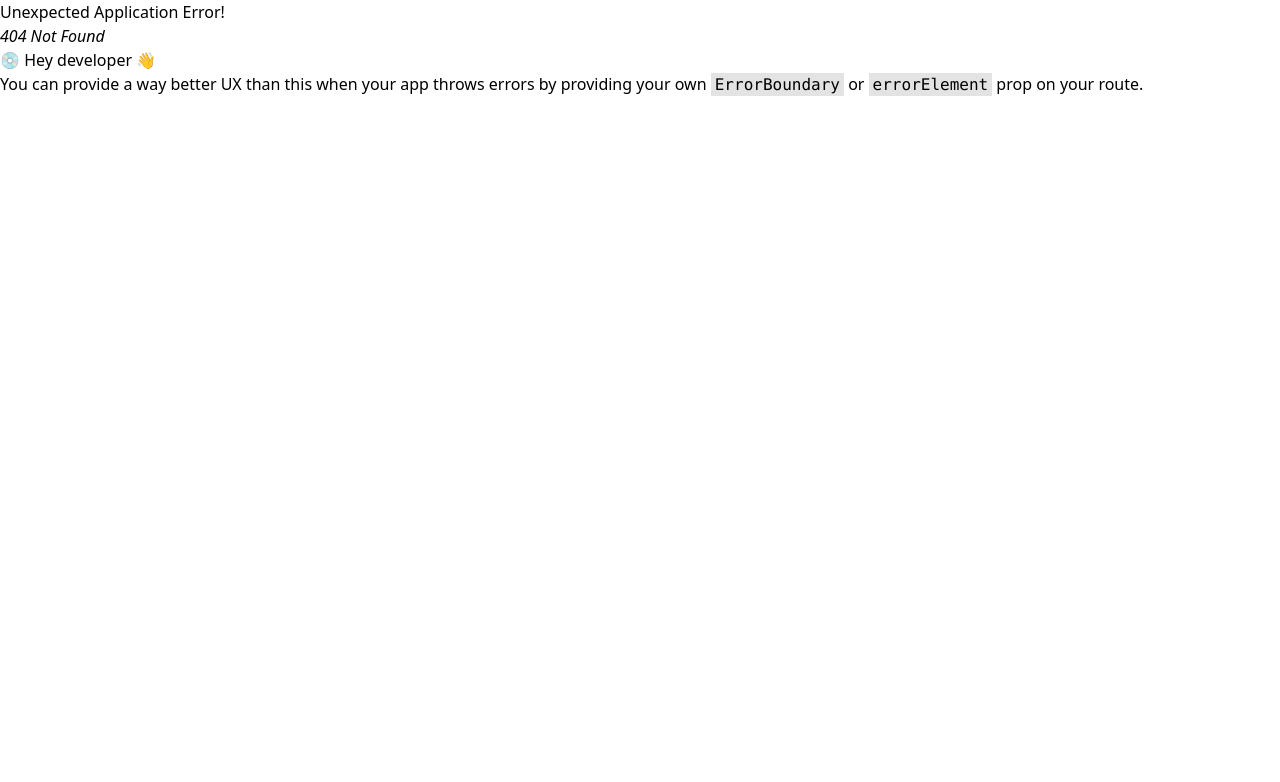
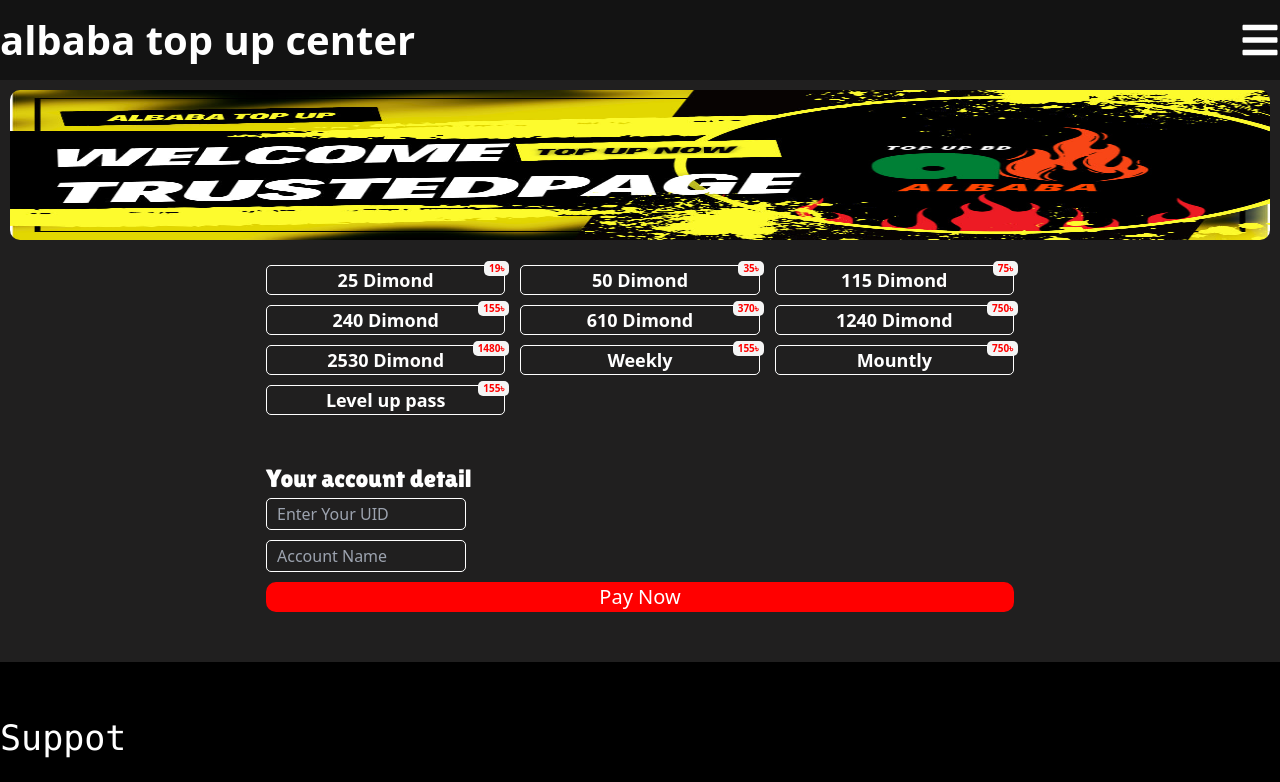
Before and after one commit to alsiam09/albaba-top-up-center, a React (Vite) app: page /TopUpItem in a window 1280 px wide. Before the commit this address had no page. Shown: the top 782 px of the page. Built offline with nearby package versions, Linux system fonts and the light colour scheme.

Commit message:
first commit

```diff
--- a/src/App.jsx
+++ b/src/App.jsx
@@ -2,11 +2,13 @@ import './App.css'
 import { createBrowserRouter , createRoutesFromElements , Route , RouterProvider } from 'react-router-dom'
 import Home from './Page/Home'
 import RootLayOut from './componant/RootLayOut'
+import TopUpItem from './Page/TopUpItem'
 
 function App() {
   let Router = createBrowserRouter(createRoutesFromElements(
     <Route element={<RootLayOut/>}>
     <Route path='/' element={<Home/>}></Route>
+    <Route path='/TopUpItem' element={<TopUpItem/>}></Route>
     </Route>
   ))
   return (
--- /dev/null
+++ b/src/Page/TopUpItem.jsx
@@ -0,0 +1,10 @@
+import React from 'react'
+import TopUppackage from '../componant/TopUppackage'
+
+const TopUpItem = () => {
+  return (
+     <TopUppackage/>
+  )
+}
+
+export default TopUpItem
--- a/src/componant/Menu.jsx
+++ b/src/componant/Menu.jsx
@@ -1,5 +1,6 @@
 import React, { useRef, useState } from 'react'
 import { FaBars } from "react-icons/fa";
+import { Link } from 'react-router-dom';
 const Menu = () => {
   let [Menu , setMenu ] = useState(false)
   let MenuRef = useRef()
@@ -24,14 +25,14 @@ const Menu = () => {
             {Menu ?
                 <div className=' fixed w-[200px] lg:w-[300px]  duration-300 ease-in bg-[#000] h-[100%] top-[0px] right-0'>
                   <ul className='px-[10px] mt-[100px]'>
-                  <li className='text-[white] mb-[10px] text-[25px] lg:text-[30px] w-[100%] py-[5px] hover:bg-[#dbdbdb] hover:text-[#000] flex justify-start px-[20px] rounded-[20px] font-font-name'>Home</li>
+                  <Link to={'/'}><li className='text-[white] mb-[10px] text-[25px] lg:text-[30px] w-[100%] py-[5px] hover:bg-[#dbdbdb] hover:text-[#000] flex justify-start px-[20px] rounded-[20px] font-font-name'>Home</li></Link>
                   <li className='text-[white] mb-[10px] text-[25px] lg:text-[30px] w-[100%] py-[5px] hover:bg-[#dbdbdb] hover:text-[#000] flex justify-start px-[20px] rounded-[20px] font-font-name'>Order</li>
                   <li className='text-[white] mb-[10px] text-[25px] lg:text-[30px] w-[100%] py-[5px] hover:bg-[#dbdbdb] hover:text-[#000] flex justify-start px-[20px] rounded-[20px] font-font-name'>About Us</li>
                   </ul>
                 </div> :
                 <div className=' fixed w-[200px] lg:w-[300px] bg-[#000] h-[100%] duration-300 ease-in top-[0px] right-[-200px] lg:right-[-300px]'>
                    <ul className='px-[10px] mt-[100px]'>
-                  <li className='text-[white] mb-[10px] text-[25px] lg:text-[30px] w-[100%] py-[5px] hover:bg-[#dbdbdb] hover:text-[#000] flex justify-start px-[20px] rounded-[20px] font-font-name'>Home</li>
+                  <Link to={'/'}><li className='text-[white] mb-[10px] text-[25px] lg:text-[30px] w-[100%] py-[5px] hover:bg-[#dbdbdb] hover:text-[#000] flex justify-start px-[20px] rounded-[20px] font-font-name'>Home</li></Link>
                   <li className='text-[white] mb-[10px] text-[25px] lg:text-[30px] w-[100%] py-[5px] hover:bg-[#dbdbdb] hover:text-[#000] flex justify-start px-[20px] rounded-[20px] font-font-name'>Order</li>
                   <li className='text-[white] mb-[10px] text-[25px] lg:text-[30px] w-[100%] py-[5px] hover:bg-[#dbdbdb] hover:text-[#000] flex justify-start px-[20px] rounded-[20px] font-font-name'>About Us</li>
                   </ul>
--- a/src/componant/TopUpProdect.jsx
+++ b/src/componant/TopUpProdect.jsx
@@ -3,33 +3,16 @@ import ProdectImg from '../assets/ProdectImg.png'
 import ProdectImg2 from '../assets/images.png'
 import ProdectImg3 from '../assets/Pubg.webp'
 import ProdectImg4 from '../assets/coc.jpg'
+import { Link } from 'react-router-dom'
 const TopUpProdect = () => {
   return (
     <div className="ProdectBox flex md:mt-[0px] mt-[20px] flex-wrap justify-between">
-        <div className="ProdectItemBox mb-[20px] rounded-[10px] p-[10px] bg-[#000000] w-[48%] md:w-[32%]">
+        <Link to={'/TopUpItem'} className="ProdectItemBox mb-[20px] rounded-[10px] p-[10px] bg-[#000000] w-[48%] md:w-[32%]">
             <a href="https://www.facebook.com/profile.php?id=61558573224947&mibextid=ZbWKwL">
             <img className='rounded-t-[10px] w-[100%]' src={ProdectImg} alt="" />
             <h2 className="ProdectName h-[50px] flex items-center justify-center text-[20px] lg:text-[26px] text-[#fff] font-font-name ">Free Fire</h2>
             </a>
-        </div>
-        <div className="ProdectItemBox mb-[20px] rounded-[10px] p-[10px] bg-[#000000] w-[48%] md:w-[32%]">
-            <a href="https://www.facebook.com/profile.php?id=61558573224947&mibextid=ZbWKwL">
-            <img className='rounded-t-[10px] w-[100%]' src={ProdectImg2} alt="" />
-            <h2 className="ProdectName h-[50px] flex items-center justify-center text-[20px] lg:text-[26px] text-[#fff] font-font-name ">UniPin</h2>
-            </a>
-        </div>
-        <div className="ProdectItemBox mb-[20px] rounded-[10px] p-[10px] bg-[#000000] w-[48%] md:w-[32%]">
-            <a href="https://www.facebook.com/profile.php?id=61558573224947&mibextid=ZbWKwL">
-            <img className='rounded-t-[10px] w-[100%]' src={ProdectImg3} alt="" />
-            <h2 className="ProdectName h-[50px] flex items-center justify-center text-[20px] lg:text-[26px] text-[#fff] font-font-name ">PUBG Mobile</h2>
-            </a>
-        </div>
-        <div className="ProdectItemBox mb-[20px] rounded-[10px] p-[10px] bg-[#000000] w-[48%] md:w-[32%]">
-            <a href="https://www.facebook.com/profile.php?id=61558573224947&mibextid=ZbWKwL">
-            <img className='rounded-t-[10px] w-[100%]' src={ProdectImg4} alt="" />
-            <h2 className="ProdectName h-[50px] flex items-center justify-center text-[20px] lg:text-[26px] text-[#fff] font-font-name ">Clash of Clan</h2>
-            </a>
-        </div>
+        </Link>
     </div>
   )
 }
--- /dev/null
+++ b/src/componant/TopUppackage.jsx
@@ -0,0 +1,39 @@
+import React from 'react'
+import banner from '../assets/cover.jpg'
+const TopUppackage = () => {
+  return (
+    <section className='pt-[80px] pb-[30px] bg-[#201f1f]'>
+        <div className="container mx-auto">
+            <div className="banner m-[10px]">
+                <img className='rounded-[10px] h-[150px] w-[100%]' src={banner} alt="" />
+            </div>
+            <div className="ByeItem flex justify-center">
+                <div className="package lg:w-[60%] p-[10px]">
+                <ul className="  flex-wrap flex justify-between  ">
+                <li className='hover:bg-[#fff] my-[5px] hover:text-[#000] relative w-[47%] rounded-[5px] lg:w-[32%] h-[30px] border-[white] border-[1px] text-[#fff] flex items-center justify-center text-[18px] font-[600]'><span>25 Dimond</span><span className='text-[red] text-[10px] bg-[#f5f5f5] px-[5px] rounded-[5px] absolute top-[-5px] right-[-5px] '>19৳</span></li>
+                <li className='hover:bg-[#fff] my-[5px] hover:text-[#000] relative w-[47%] rounded-[5px] lg:w-[32%] h-[30px] border-[white] border-[1px] text-[#fff] flex items-center justify-center text-[18px] font-[600]'><span>50 Dimond</span><span className='text-[red] text-[10px] bg-[#f5f5f5] px-[5px] rounded-[5px] absolute top-[-5px] right-[-5px] '>35৳</span></li>
+                <li className='hover:bg-[#fff] my-[5px] hover:text-[#000] relative w-[47%] rounded-[5px] lg:w-[32%] h-[30px] border-[white] border-[1px] text-[#fff] flex items-center justify-center text-[18px] font-[600]'><span>115 Dimond</span><span className='text-[red] text-[10px] bg-[#f5f5f5] px-[5px] rounded-[5px] absolute top-[-5px] right-[-5px] '>75৳</span></li>
+                <li className='hover:bg-[#fff] my-[5px] hover:text-[#000] relative w-[47%] rounded-[5px] lg:w-[32%] h-[30px] border-[white] border-[1px] text-[#fff] flex items-center justify-center text-[18px] font-[600]'><span>240 Dimond</span><span className='text-[red] text-[10px] bg-[#f5f5f5] px-[5px] rounded-[5px] absolute top-[-5px] right-[-5px] '>155৳</span></li>
+                <li className='hover:bg-[#fff] my-[5px] hover:text-[#000] relative w-[47%] rounded-[5px] lg:w-[32%] h-[30px] border-[white] border-[1px] text-[#fff] flex items-center justify-center text-[18px] font-[600]'><span>610  Dimond</span><span className='text-[red] text-[10px] bg-[#f5f5f5] px-[5px] rounded-[5px] absolute top-[-5px] right-[-5px] '>370৳</span></li>
+                <li className='hover:bg-[#fff] my-[5px] hover:text-[#000] relative w-[47%] rounded-[5px] lg:w-[32%] h-[30px] border-[white] border-[1px] text-[#fff] flex items-center justify-center text-[18px] font-[600]'><span>1240 Dimond</span><span className='text-[red] text-[10px] bg-[#f5f5f5] px-[5px] rounded-[5px] absolute top-[-5px] right-[-5px] '>750৳</span></li>
+                <li className='hover:bg-[#fff] my-[5px] hover:text-[#000] relative w-[47%] rounded-[5px] lg:w-[32%] h-[30px] border-[white] border-[1px] text-[#fff] flex items-center justify-center text-[18px] font-[600]'><span>2530 Dimond</span><span className='text-[red] text-[10px] bg-[#f5f5f5] px-[5px] rounded-[5px] absolute top-[-5px] right-[-5px] '>1480৳</span></li>
+                <li className='hover:bg-[#fff] my-[5px] hover:text-[#000] relative w-[47%] rounded-[5px] lg:w-[32%] h-[30px] border-[white] border-[1px] text-[#fff] flex items-center justify-center text-[18px] font-[600]'><span>Weekly</span><span className='text-[red] text-[10px] bg-[#f5f5f5] px-[5px] rounded-[5px] absolute top-[-5px] right-[-5px] '>155৳</span></li>
+                <li className='hover:bg-[#fff] my-[5px] hover:text-[#000] relative w-[47%] rounded-[5px] lg:w-[32%] h-[30px] border-[white] border-[1px] text-[#fff] flex items-center justify-center text-[18px] font-[600]'><span>Mountly</span><span className='text-[red] text-[10px] bg-[#f5f5f5] px-[5px] rounded-[5px] absolute top-[-5px] right-[-5px] '>750৳</span></li>
+                <li className='hover:bg-[#fff] my-[5px] hover:text-[#000] relative w-[47%] rounded-[5px] lg:w-[32%] h-[30px] border-[white] border-[1px] text-[#fff] flex items-center justify-center text-[18px] font-[600]'><span>Level up pass</span><span className='text-[red] text-[10px] bg-[#f5f5f5] px-[5px] rounded-[5px] absolute top-[-5px] right-[-5px] '>155৳</span></li>
+                </ul>
+                <div className="PlayerID mt-[40px]">
+                    <h2 className='text-[#fff] text-[25px] font-font-name'>Your account detail</h2>
+                    <div className="input">
+                    <input id='Uid' className=' outline-none pl-[10px] py-[3px] rounded-[5px] text-[16px] w-[200px] border-[1px] border-[#fff] text-[#fff] bg-[#201f1f] mb-[10px] block' type="text" placeholder='Enter Your UID'/>
+                    <input id='Uid' className=' outline-none pl-[10px] py-[3px] rounded-[5px] text-[16px] w-[200px] border-[1px] border-[#fff] text-[#fff] bg-[#201f1f] block' type="text" placeholder='Account Name'/>
+                    </div>
+                </div>
+                <span className=' rounded-[10px] my-[10px] w-[100%] h-[30px] bg-[red] text-[#fff] text-[20px] font-[500] flex justify-center items-center '>Pay Now</span>
+                </div>
+            </div>
+        </div>
+    </section>
+  )
+}
+
+export default TopUppackage
```
